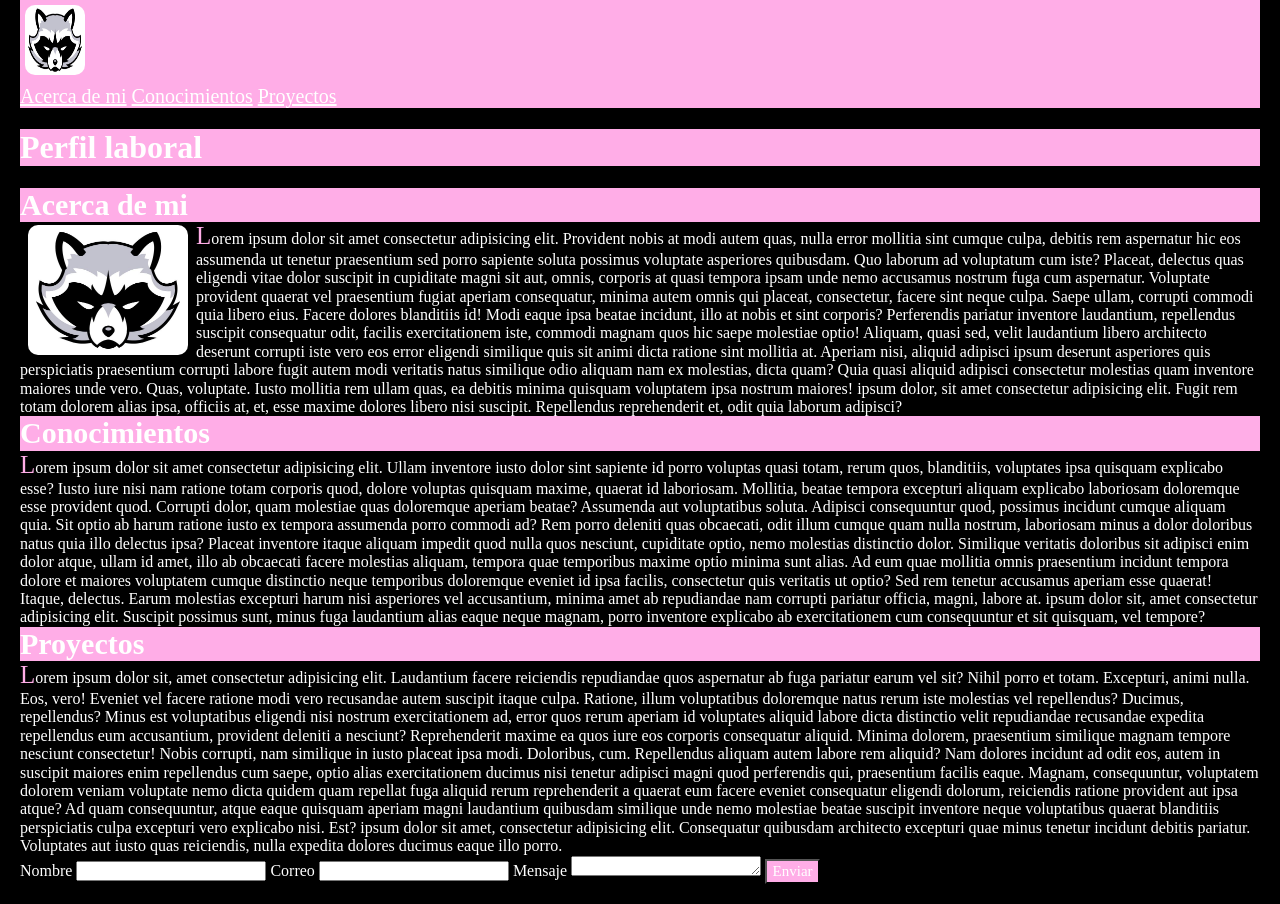
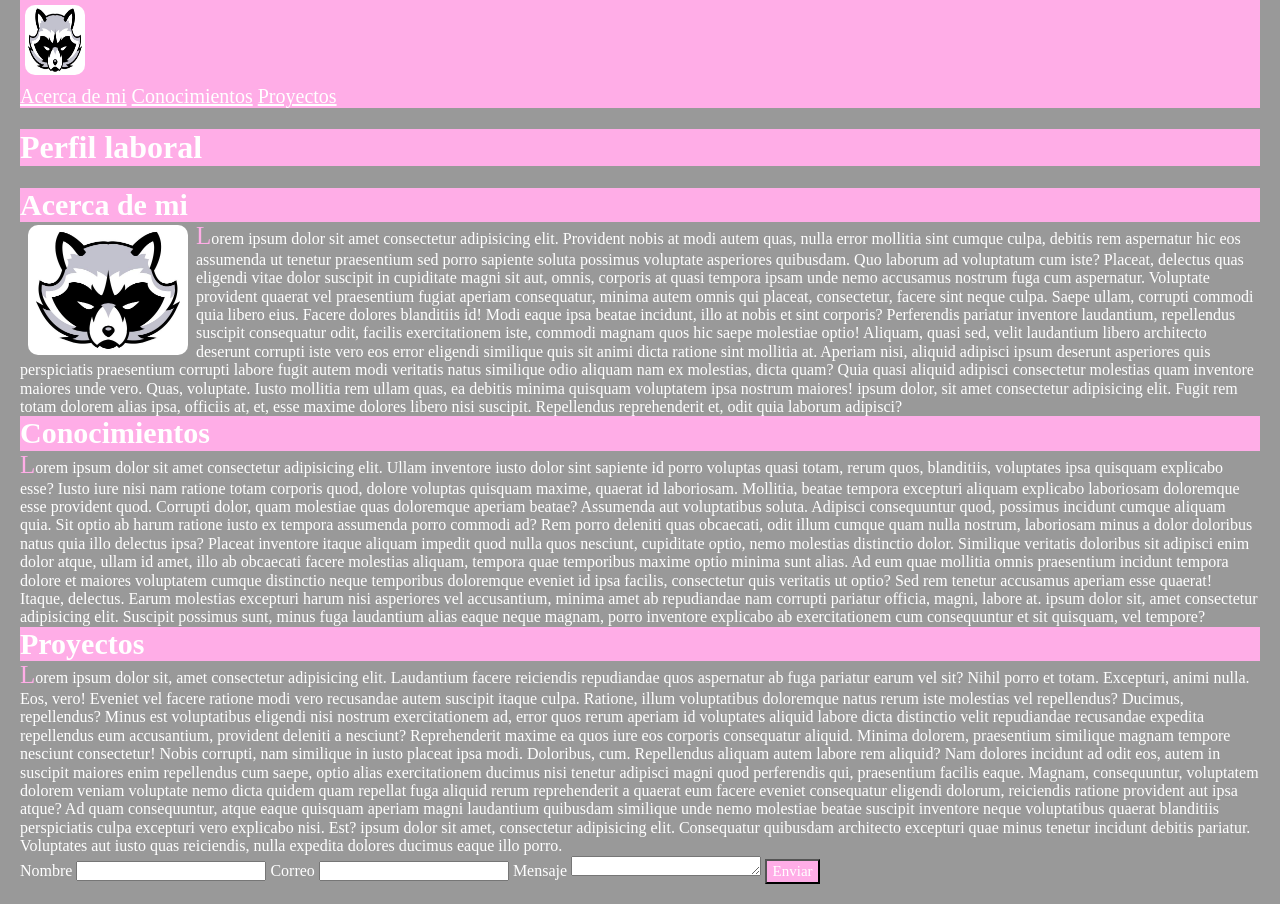
Before and after one commit to NicolGarcia19/nuevo-repositorio, a plain HTML site: page index.html in a window 1280 px wide. Drawn offline with Linux system fonts and the light colour scheme.

Commit message:
Update estilos.css

```diff
--- a/estilos.css
+++ b/estilos.css
@@ -1,5 +1,5 @@
 
-body{background-color:black;
+body{background-color:#999999;
     padding:0px 20px 20px 20px;
     margin:10px 15px;
 
```
